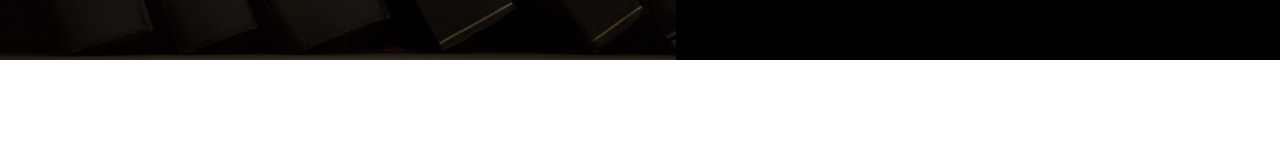
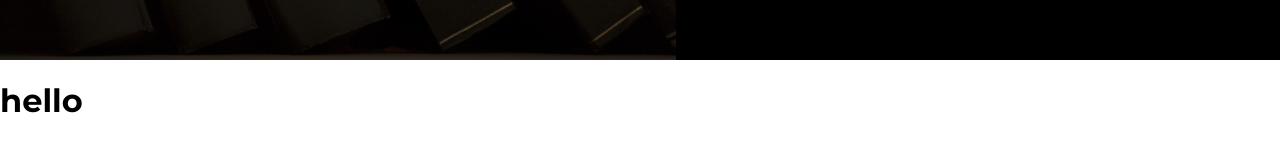
Before and after one commit to AdamStrzelec/library-online-client, a React (Create React App) app: page / in a window 1280 px wide. Shown: the part 340-492 px from the top of the page. Built offline with nearby package versions, Linux system fonts and the light colour scheme; a web font is replaced by a local one.

Commit message:
header improved

```diff
--- a/src/components/Header/Header.module.scss
+++ b/src/components/Header/Header.module.scss
@@ -1,7 +1,4 @@
 .header{
-    position: absolute;
-    top: 0;
-    right: 0;
     width: 100vw;
     height: 50vh;
 }
--- a/src/views/Root/App.js
+++ b/src/views/Root/App.js
@@ -14,6 +14,7 @@ class App extends React.Component {
     return (
       <div className="App">
         <Header />
+        <h1>hello</h1>
       </div>
     );
   }
```
